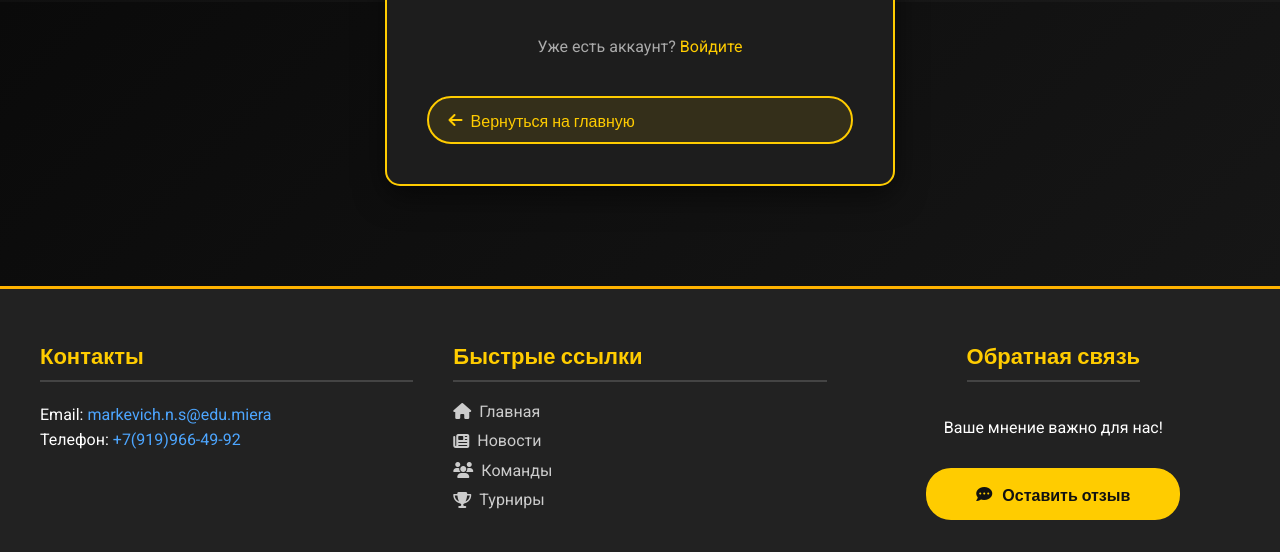
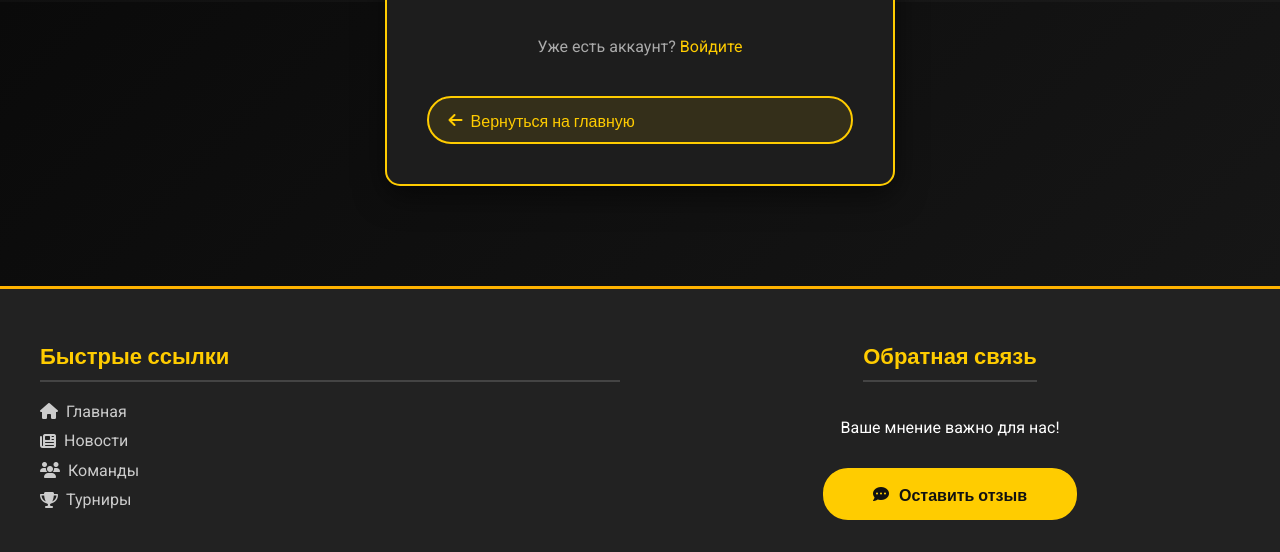
Before and after one commit to rgpw23/-.CSNEWS, a plain HTML site: page register.html in a window 1280 px wide. Shown: the part 798-1350 px from the top of the page. Drawn offline with nearby package versions, Linux system fonts and the light colour scheme.

Commit message:
Update register.html

```diff
--- a/register.html
+++ b/register.html
@@ -96,13 +96,6 @@
   <footer>
     <div class="footer-content">
 
-      <div class="footer-section">
-        <h2>Контакты</h2>
-        <address>
-          Email: <a href="mailto:markevich.n.s@edu.miera">markevich.n.s@edu.miera</a><br>
-          Телефон: <a href="tel:+79199664992">+7(919)966-49-92</a>
-        </address>
-      </div>
 
       <div class="footer-section">
         <h2>Быстрые ссылки</h2>
```
